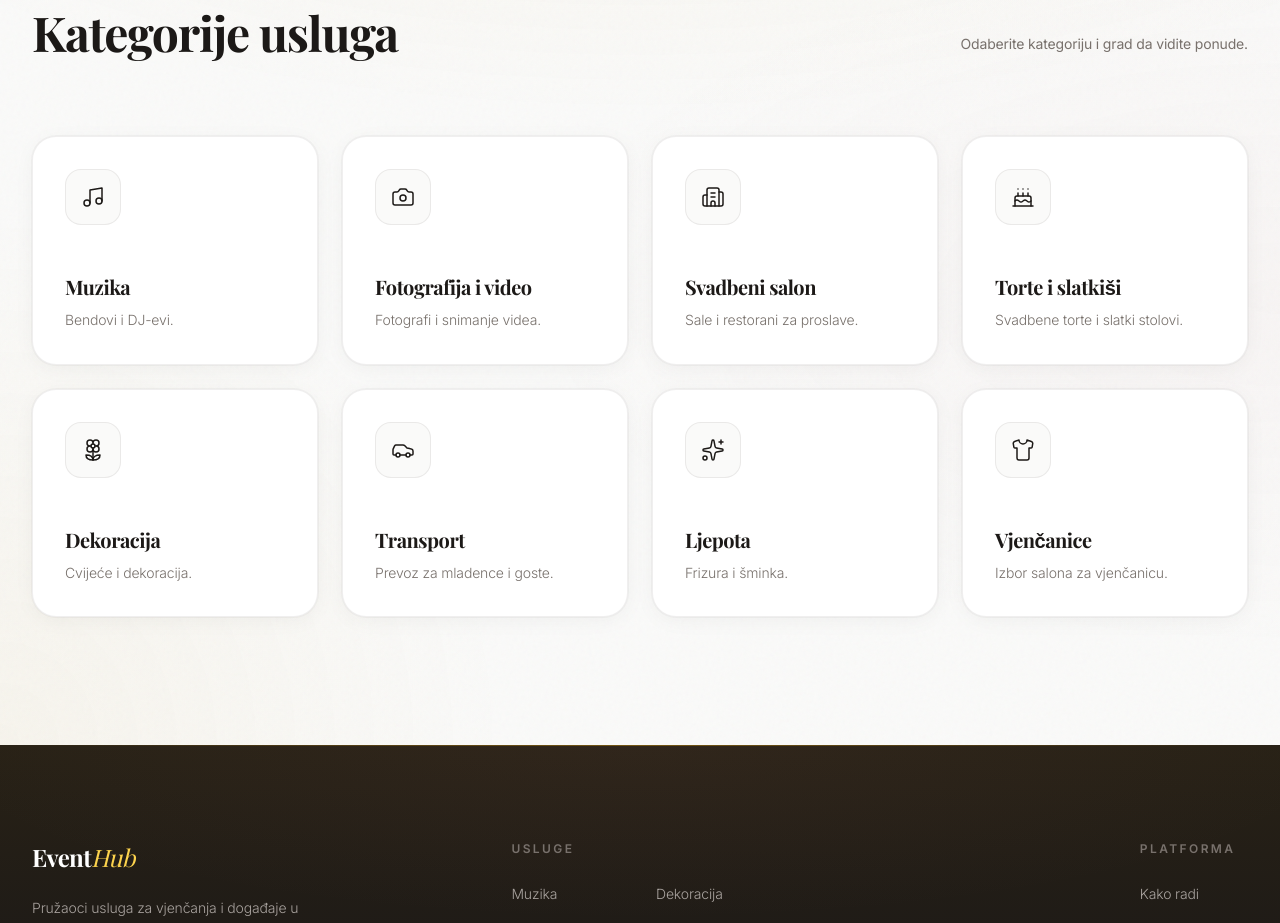
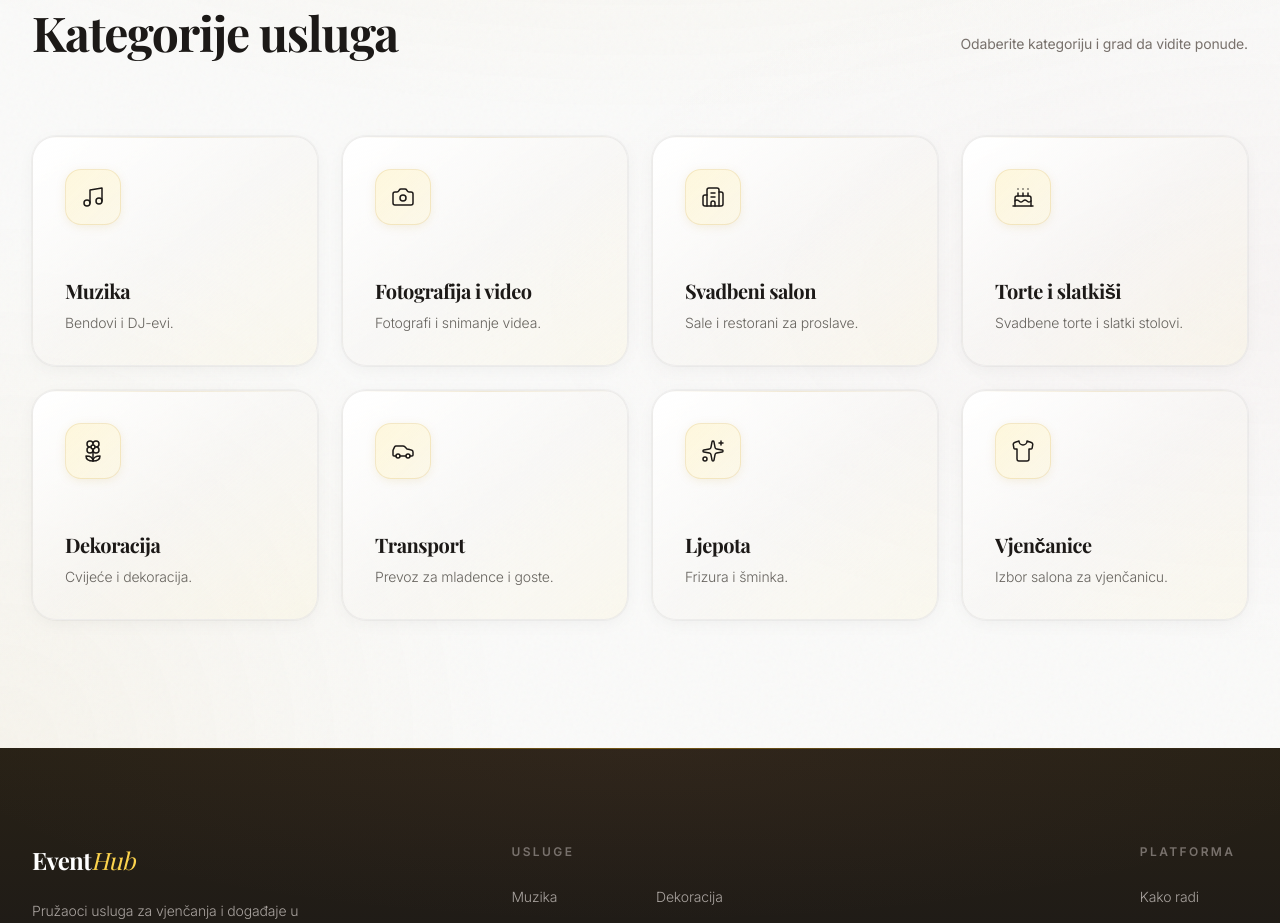
Before and after one commit to dragang1/weddingHub, a Next.js app: page / in a window 1280 px wide. Shown: the part 1980-2903 px from the top of the page. Built offline with nearby package versions, Linux system fonts and the light colour scheme; a web font is replaced by a local one.

Commit message:
category card fix

```diff
--- a/src/app/page.tsx
+++ b/src/app/page.tsx
@@ -180,7 +180,7 @@ export default function Home() {
             </p>
           </div>
 
-          <div className="grid grid-cols-2 sm:grid-cols-2 lg:grid-cols-4 gap-5 sm:gap-6">
+          <div className="grid grid-cols-2 sm:grid-cols-2 lg:grid-cols-4 gap-3 sm:gap-6 items-stretch">
             {CATEGORIES.map((cat) => (
               <CategoryCard
                 key={cat.slug}
--- a/src/components/CategoryCard.tsx
+++ b/src/components/CategoryCard.tsx
@@ -22,31 +22,35 @@ export function CategoryCard({
   return (
     <Link
       href={href}
-      className="group relative flex flex-col justify-between overflow-hidden rounded-marketplace border border-stone-200/60 bg-white p-6 sm:p-8 text-left shadow-marketplace transition-all duration-500 hover:-translate-y-2 hover:shadow-marketplace-hover hover:border-stone-200 focus:outline-none focus-visible:ring-2 focus-visible:ring-accent/30 focus-visible:ring-offset-2"
+      className="group relative flex h-full flex-col justify-between overflow-hidden rounded-marketplace border border-stone-200/70 bg-gradient-to-br from-white via-cream/40 to-accent-soft/20 p-4 sm:p-8 text-left shadow-[0_4px_20px_-4px_rgba(28,25,23,0.06),0_0_0_1px_rgba(28,25,23,0.03)] transition-all duration-500 hover:-translate-y-2 hover:shadow-[0_24px_48px_-12px_rgba(28,25,23,0.1),0_0_0_1px_rgba(184,134,11,0.08)] hover:border-accent/20 hover:scale-[1.01] focus:outline-none focus-visible:ring-2 focus-visible:ring-accent/30 focus-visible:ring-offset-2"
       aria-label={`Odaberi ${label}`}
     >
-      {/* Subtle gradient on hover */}
-      <div className="absolute inset-0 rounded-marketplace bg-gradient-to-br from-accent/0 to-accent/0 group-hover:from-accent/[0.02] group-hover:to-accent/5 transition-colors duration-500 pointer-events-none" />
-      <div className="absolute top-0 right-0 p-5 sm:p-6 opacity-0 translate-x-3 transition-all duration-300 group-hover:opacity-100 group-hover:translate-x-0">
-        <div className="h-9 w-9 rounded-full bg-stone-50 flex items-center justify-center border border-stone-200 text-ink group-hover:bg-ink group-hover:text-white group-hover:border-ink transition-colors duration-300">
+      {/* Top highlight – svježina */}
+      <div className="absolute inset-x-0 top-0 h-px rounded-t-marketplace bg-gradient-to-r from-transparent via-accent/20 to-transparent opacity-80 pointer-events-none" />
+      {/* Hover gradient – toplina */}
+      <div className="absolute inset-0 rounded-marketplace bg-gradient-to-br from-accent/0 to-accent/0 group-hover:from-accent/[0.03] group-hover:to-accent/10 transition-colors duration-500 pointer-events-none" />
+      <div className="absolute top-0 right-0 p-3 sm:p-6 opacity-0 translate-x-3 transition-all duration-300 group-hover:opacity-100 group-hover:translate-x-0">
+        <div className="h-9 w-9 rounded-full bg-accent-soft/80 flex items-center justify-center border border-accent/20 text-accent group-hover:bg-accent group-hover:text-white group-hover:border-accent transition-colors duration-300 shadow-soft">
           <svg className="h-4 w-4" fill="none" stroke="currentColor" strokeWidth={2} viewBox="0 0 24 24">
             <path strokeLinecap="round" strokeLinejoin="round" d="M4.5 19.5l15-15m0 0H8.25m11.25 0v11.25" />
           </svg>
         </div>
       </div>
 
-      <div className="relative mb-10 sm:mb-12">
-        <span className="flex h-14 w-14 items-center justify-center rounded-2xl bg-stone-50 border border-stone-200/80 text-ink transition-all duration-500 group-hover:bg-ink group-hover:text-white group-hover:border-ink group-hover:shadow-marketplace-glow">
-          <CategoryIcon slug={slug} className="h-6 w-6" strokeWidth={1.5} />
+      <div className="relative mb-4 sm:mb-12 shrink-0">
+        <span className="flex h-12 w-12 sm:h-14 sm:w-14 items-center justify-center rounded-2xl bg-gradient-to-br from-accent-soft/60 to-accent-soft/30 border border-accent/15 text-ink shadow-[0_2px_12px_-2px_rgba(184,134,11,0.15)] transition-all duration-500 group-hover:from-accent group-hover:to-accent-hover group-hover:text-white group-hover:border-accent group-hover:shadow-[0_8px_24px_-4px_rgba(184,134,11,0.35)] group-hover:scale-105">
+          <CategoryIcon slug={slug} className="h-5 w-5 sm:h-6 sm:w-6" strokeWidth={1.5} />
         </span>
       </div>
 
-      <div className="relative">
-        <h3 className="font-serif text-xl font-bold tracking-tight text-ink mb-2">
-          {label}
-        </h3>
+      <div className="relative flex flex-col sm:h-auto sm:min-h-0">
+        <div className="min-h-[2.5rem] flex flex-col justify-end">
+          <h3 className="font-serif text-base font-bold tracking-tight text-ink mb-1 sm:text-xl sm:mb-2 line-clamp-2">
+            {label}
+          </h3>
+        </div>
         {description && (
-          <p className="line-clamp-2 text-sm leading-relaxed text-stone-500 font-light">
+          <p className="line-clamp-2 text-xs leading-relaxed text-stone-600/90 font-light sm:text-sm">
             {description}
           </p>
         )}
```
